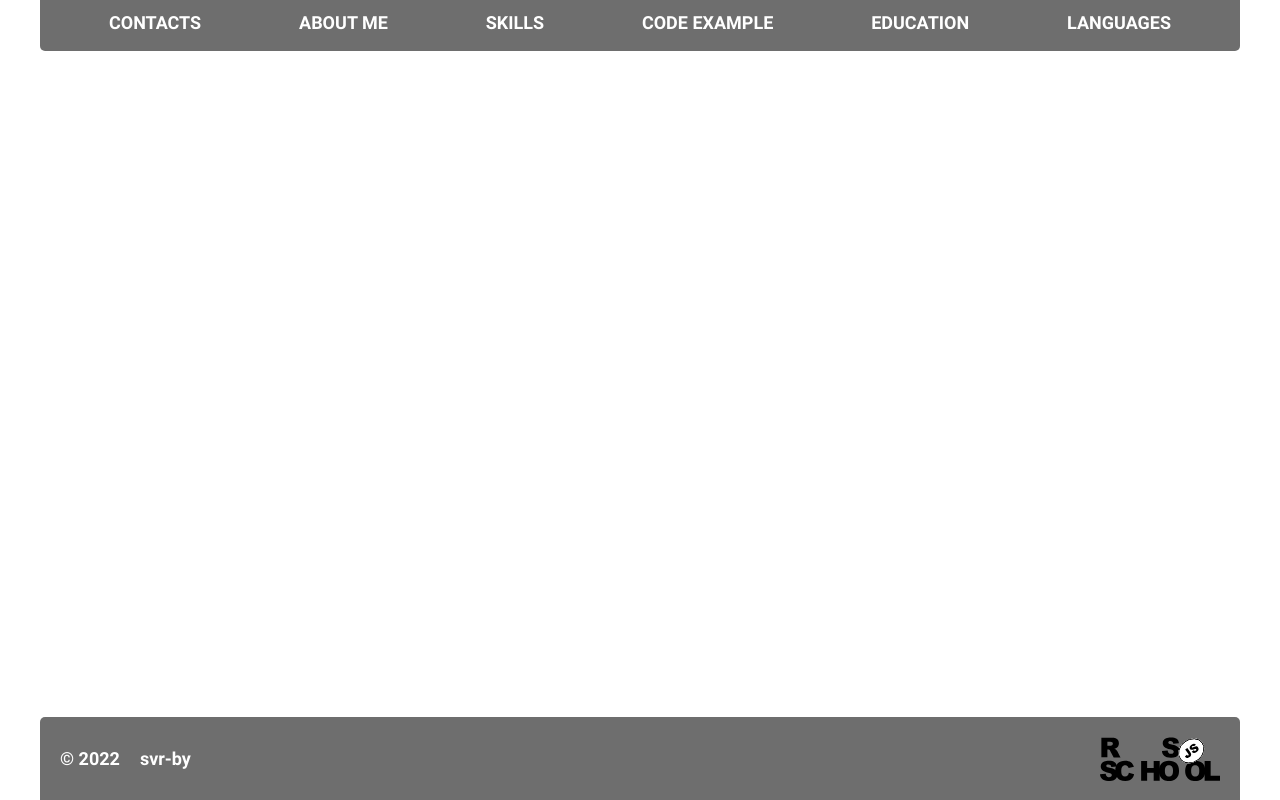
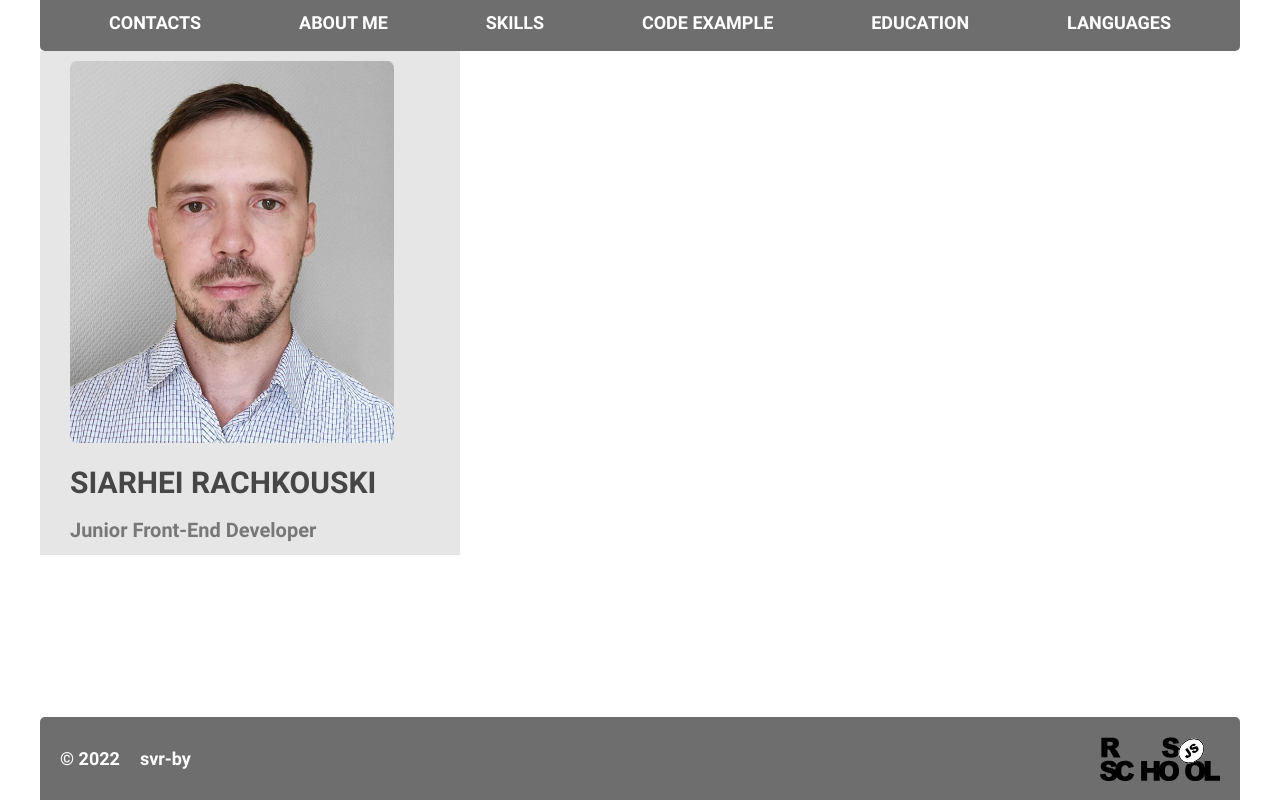
Before and after one commit to svr-by/rsschool-cv, a plain HTML site: page index.html in a window 1280 px wide. Drawn offline with Linux system fonts and the light colour scheme.

Commit message:
feat: add section avatar

```diff
--- a/css/style.css
+++ b/css/style.css
@@ -42,7 +42,7 @@ body {
     flex-direction: column;
     justify-content: space-between;
 }
-ul, li {
+ul, li, h1, h2 {
     margin: 0;
     padding: 0;
 }
@@ -96,6 +96,41 @@ ul, li {
 .main {
     flex-grow: 1;
 }
+.main-container {
+    width: 100%;
+    display: flex;
+}
+.left-col {
+
+    width: 35%;
+}
+.right-col {
+    padding: 10px 30px;
+    width: 65%;
+}
+
+.avatar {
+    padding: 10px 30px;
+    background-color: rgb(230, 230, 230);
+}
+.avatar__img {
+    width: 90%;
+    border-radius: 2%;
+    margin-bottom: 10px;
+}
+.avatar__name {
+    text-transform: uppercase;
+    font-size: 30px;
+    color:rgb(70, 70, 70);
+    margin-bottom: 10px;
+}
+.avatar__title {
+    font-size: 20px;
+    color:rgb(120, 120, 120);
+    font-weight: 700;
+}
+
+
 /* main styles end */
 
 /* footer styles start */
@@ -106,7 +141,6 @@ ul, li {
     color: #FFFFFF;
     font-weight: bold;
     background-color: var(--color-grey);
-    /* background: linear-gradient(90deg, rgba(110,110,110,1) 0%, rgba(180,180,180,1) 100%); */
     border-radius: 5px 5px 0 0;
 }
 .footer__link{
@@ -126,9 +160,7 @@ ul, li {
     height: 45px;
     transition: .3s;
 }
-
 .footer__link--rss:hover {
-    /* filter: invert(26%) sepia(15%) saturate(638%) hue-rotate(7deg) brightness(92%) contrast(87%); */
     filter: invert(100%) sepia(0%) saturate(0%) hue-rotate(90deg) brightness(101%) contrast(102%);
 }
 /* footer styles end */
--- a/index.html
+++ b/index.html
@@ -35,7 +35,21 @@
             </nav>
         </div>
     </header>
-    <main class="main"></main>
+    <main class="main">
+        <div class="container main-container">
+            <div class="container main-container">
+                <div class="left-col">
+                    <section class="avatar">
+                        <img class="avatar__img" src="assets/img/avatar.jpg" alt="photo of Siarhei">
+                        <h1 class="avatar__name">Siarhei Rachkouski</h1>
+                        <h2 class="avatar__title">Junior Front-End Developer</h2>
+                    </section>
+                </div>
+                <div class="right-col">
+                </div>
+            </div>
+        </div>
+    </main>
     <footer class="footer">
         <div class="container footer-container">
             <p class="footer__text">&#169; 2022</p>
```
